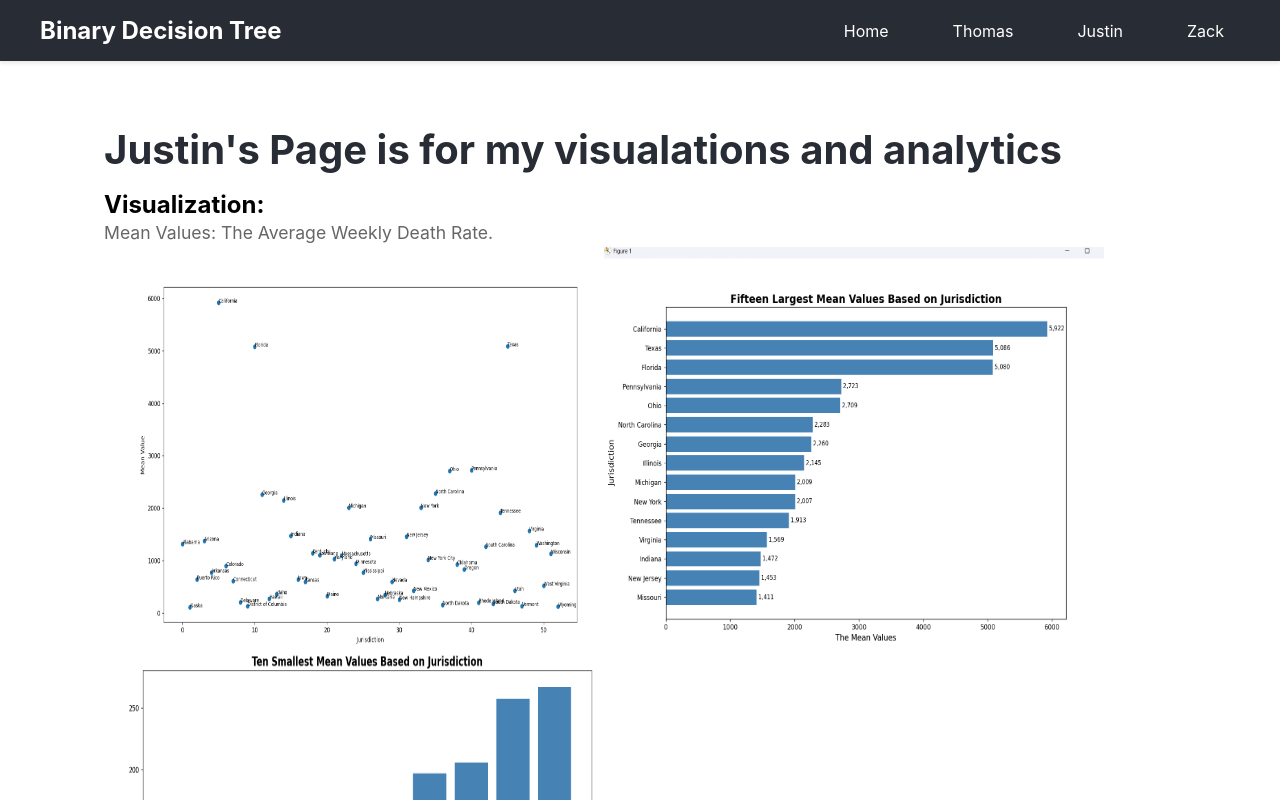
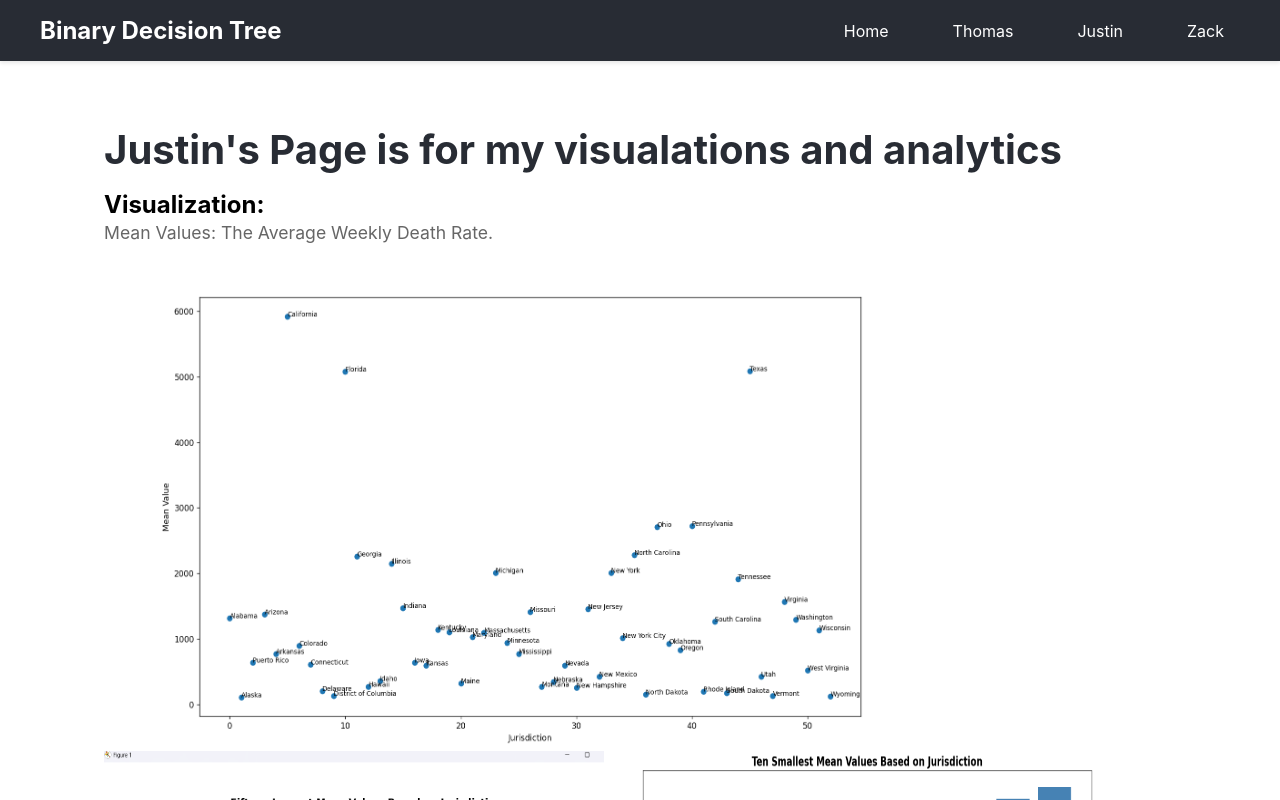
Before and after one commit to ThomasL25/CSI-480-01, a React (Vite) app in the folder Project2/Project2Website/BinaryDecisionTreeWebsite/: page /justin in a window 1280 px wide. Shown: the top 800 px of the page. Built offline with nearby package versions, Linux system fonts and the light colour scheme.

Commit message:
Update JustinPage.jsx

```diff
--- a/Project2/Project2Website/BinaryDecisionTreeWebsite/src/pages/JustinPage.jsx
+++ b/Project2/Project2Website/BinaryDecisionTreeWebsite/src/pages/JustinPage.jsx
@@ -4,7 +4,7 @@ function JustinPage() {
             <h1>Justin's Page is for my visualations and analytics</h1>
             <h2>Visualization:</h2>
             <p>Mean Values: The Average Weekly Death Rate.</p>
-            <img src='./src/assets/ScatterPlotofMeans.png' alt="ScatterPlot" width="500" height="400"/>
+            <img src='./src/assets/ScatterPlotofMeans.png' alt="ScatterPlot" width="800" height="500"/>
             <img src='./src/assets/Top15MeanByJurisdiction.png' alt="Top 15 Mean By Jurisdicition" width="500" height="400"/>
             <img src='./src/assets/10SmallestMeanValuesByJurisdictiom.png' alt="10 Smallest Means" width="500" height="400"/>
             <h2>Analytics</h2>
```
